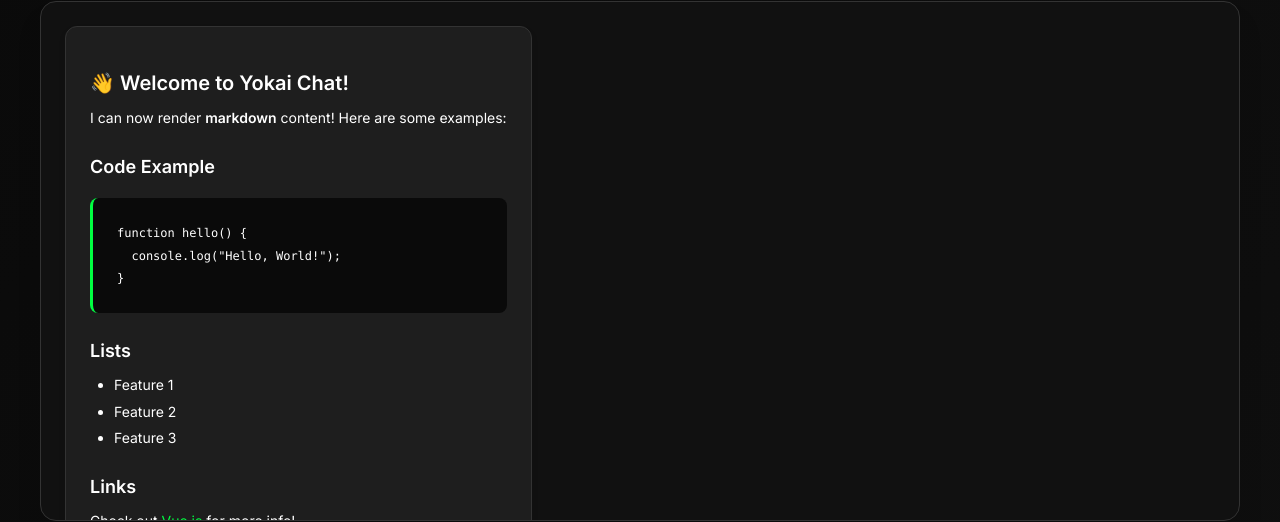
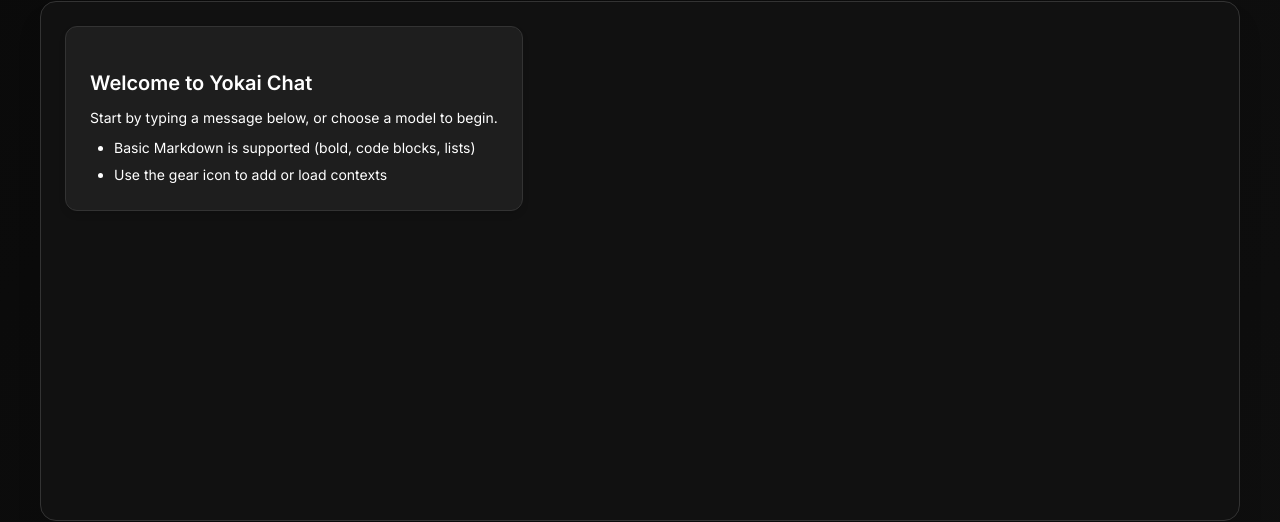
Before and after one commit to cS1ler/yokai-chat, a Vue app: page /chat in a window 1280 px wide. Shown: the part 106-628 px from the top of the page. Built offline with nearby package versions, Linux system fonts and the light colour scheme; no server answers.

Commit message:
ui: simplify default welcome message

```diff
--- a/src/constants/index.ts
+++ b/src/constants/index.ts
@@ -42,26 +42,12 @@ export const CONTEXT_TYPES = [
   { value: 'text', label: 'Text Context' },
 ] as const
 
-export const DEFAULT_WELCOME_MESSAGE = `# 👋 Welcome to Yokai Chat!
+export const DEFAULT_WELCOME_MESSAGE = `# Welcome to Yokai Chat
 
-I can now render **markdown** content! Here are some examples:
+Start by typing a message below, or choose a model to begin.
 
-## Code Example
-\`\`\`javascript
-function hello() {
-  console.log("Hello, World!");
-}
-\`\`\`
-
-## Lists
-- Feature 1
-- Feature 2
-- Feature 3
-
-## Links
-Check out [Vue.js](https://vuejs.org) for more info!
-
-Try sending me a message with markdown formatting!`
+- Basic Markdown is supported (bold, code blocks, lists)
+- Use the gear icon to add or load contexts`
 
 export const ERROR_MESSAGES = {
   LMSTUDIO_CONNECTION: '⚠️ Error connecting to LM Studio',
```
